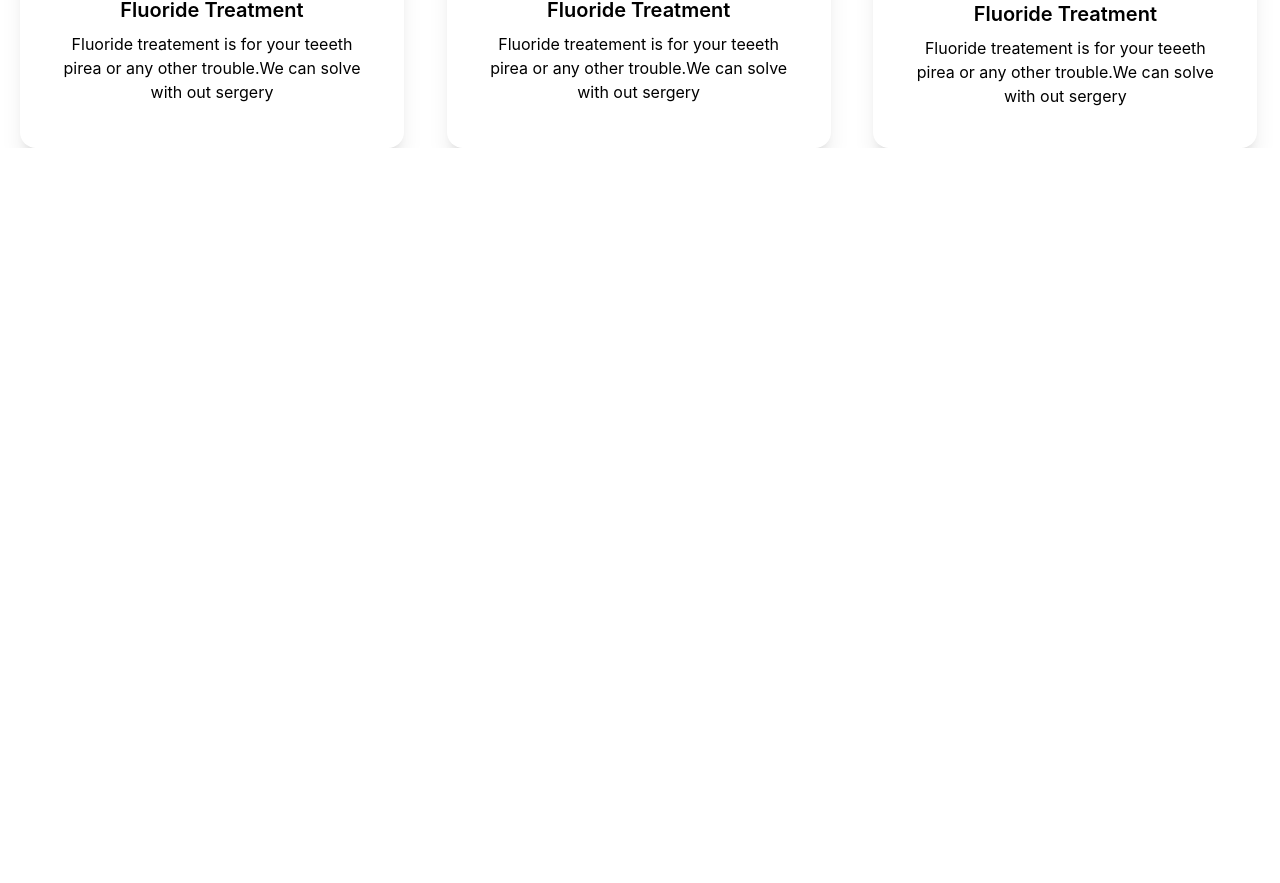
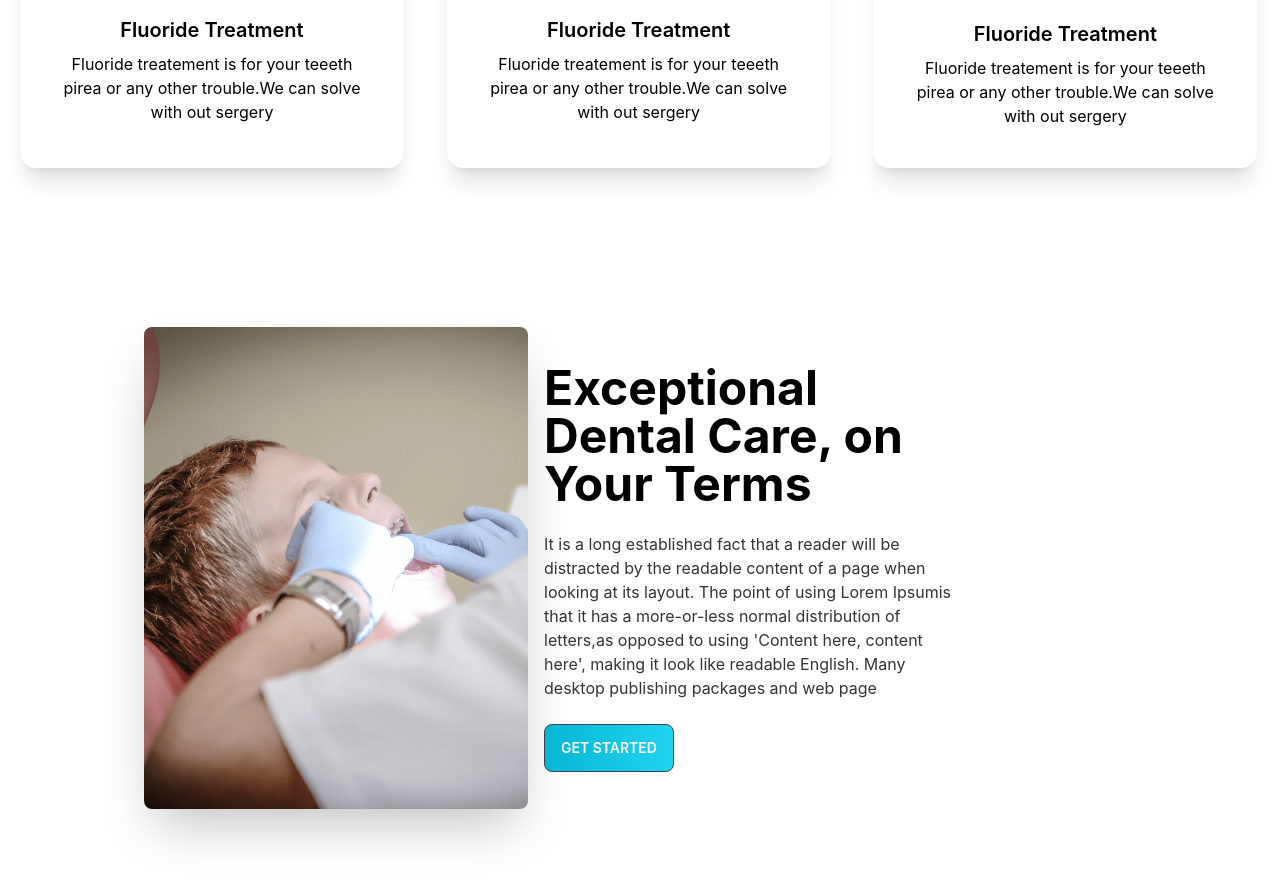
Before and after one commit to sohan284/Doctors-portal, a React (Create React App) app: page / in a window 1280 px wide. Shown: the part 1307-2190 px from the top of the page. Before the commit the page ends 1455 px from the top, so only its background shows below. Built offline with nearby package versions, Linux system fonts and the light colour scheme.

Commit message:
treatment

```diff
--- /dev/null
+++ b/src/Pages/Home/Banner2.js
@@ -0,0 +1,22 @@
+import React from 'react';
+import treatment from './../../assets/images/treatment.png'
+
+const Banner2 = () => {
+    return (
+        <div className='w-2/3 ml-32'>
+        <div class="hero min-h-screen bg-white">
+           <div class="hero-content flex-col lg:flex-row-reverse">
+
+               <div>
+                   <h1 class="text-5xl text-black font-bold">Exceptional Dental Care, on Your Terms</h1>
+                   <p class="py-6">It is a long established fact that a reader will be distracted by the readable content of a page when looking at its layout. The point of using Lorem Ipsumis that it has a more-or-less normal distribution of letters,as opposed to using 'Content here, content here', making it look like readable English. Many desktop publishing packages and web page</p>
+                   <button class="btn  bg-cyan-400 bg-gradient-to-r from-cyan-500 text-white">Get Started</button>
+               </div>
+               <img src={treatment} class="max-w-sm rounded-lg shadow-2xl" />
+           </div>
+       </div>
+   </div>
+    );
+};
+
+export default Banner2;
--- a/src/Pages/Home/Home.js
+++ b/src/Pages/Home/Home.js
@@ -1,5 +1,6 @@
 import React from 'react';
 import Banner from './Banner';
+import Banner2 from './Banner2';
 import Info from './Info';
 import info from './Info';
 import Services from './Services';
@@ -12,6 +13,7 @@
            <h1 className='text-center text-cyan-400 mt-3 font-bold'>OUR SERVICES</h1>
            <h1 className='text-center text-4xl text-black mb-7'>Service We Provide</h1>
            <Services></Services>
+           <Banner2></Banner2>
 
         </div>
     );
--- a/src/Pages/Home/Info.js
+++ b/src/Pages/Home/Info.js
@@ -6,7 +6,7 @@
 
 const Info = () => {
     return (
-       <div className='grid bg-white grid-cols-3 gap-5'>
+       <div className='grid bg-white mb-8 sm:grid-cols-1 grid-cols-3 md:grid-cols-3 gap-5'>
            <InfoCard cardTitle="Opening Hours"  bgClass="bg-accent" img={clock} desc="our opening hour is 10 am and closing hour is 5pm"></InfoCard>
            <InfoCard cardTitle="Our Location"  bgClass="bg-dark" img={maker} desc="brooklyn,NY 10036,United State"></InfoCard>
            <InfoCard cardTitle="Contact Us" bgClass="bg-accent" img={phone} desc="+00 102 384724"></InfoCard>
--- a/src/Pages/Home/Services.js
+++ b/src/Pages/Home/Services.js
@@ -6,7 +6,7 @@
 
 const Services = () => {
     return (
-        <div className='grid grid-cols-3 gap-5 ml-5'>
+        <div className='grid sm:grid-cols-1 md:grid-cols-3 grid-cols-3 gap-5 ml-5'>
             <Service img={fluoride} title="Fluoride Treatment" desc="Fluoride treatement is for your teeeth pirea or any other trouble.We can solve with out sergery"></Service>
             <Service img={cravity} title="Fluoride Treatment" desc="Fluoride treatement is for your teeeth pirea or any other trouble.We can solve with out sergery"></Service>
             <Service img={whitening} title="Fluoride Treatment" desc="Fluoride treatement is for your teeeth pirea or any other trouble.We can solve with out sergery"></Service>
```
